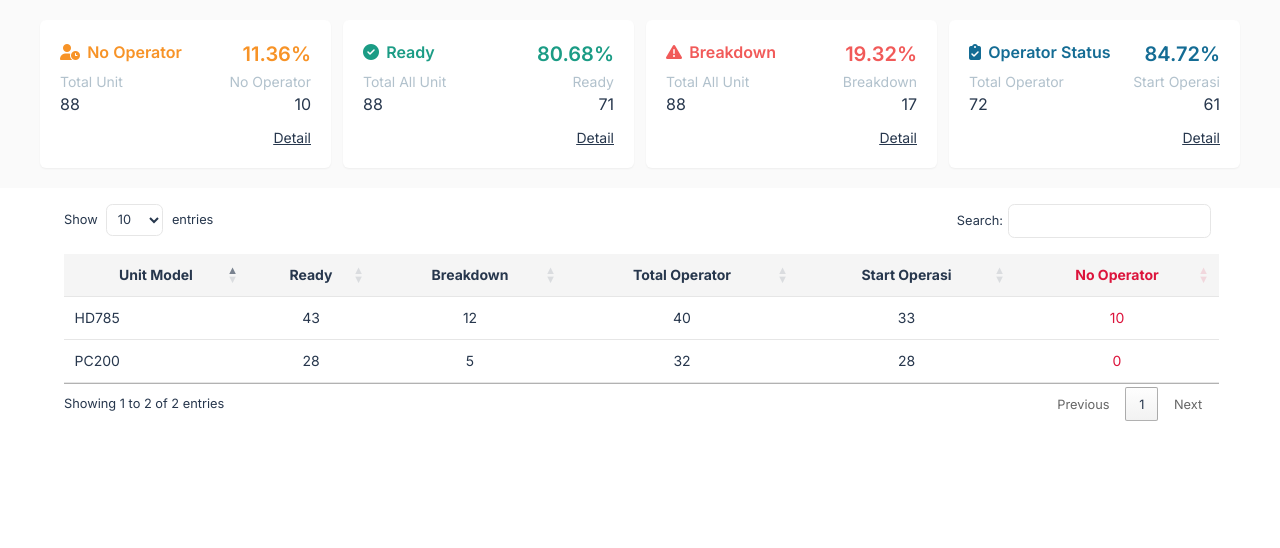
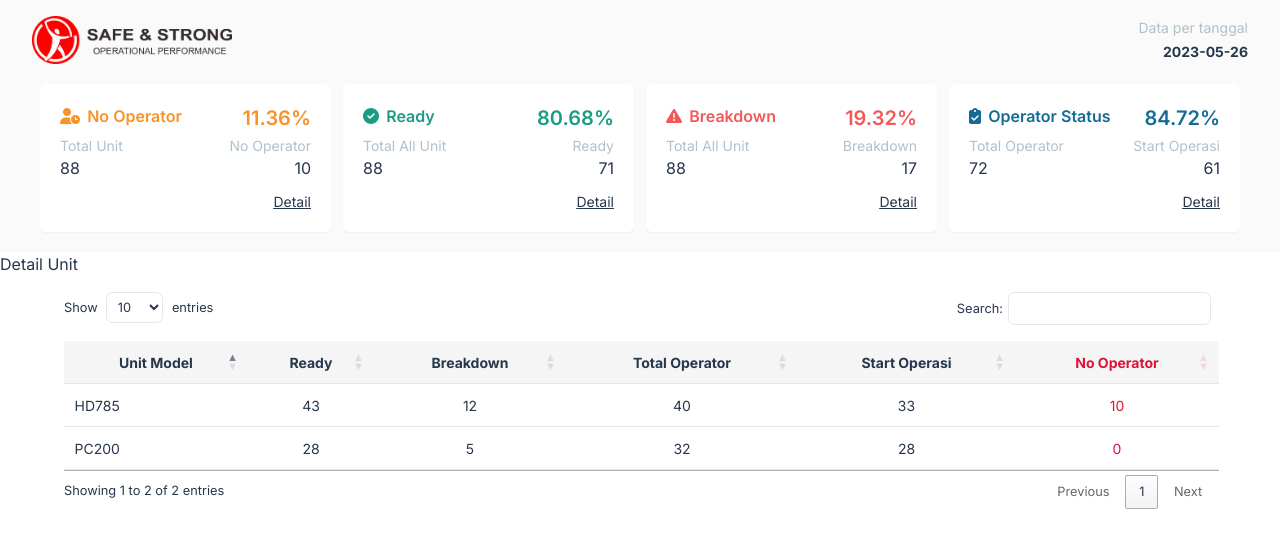
Before and after one commit to korizki/monitoringoperator, a Next.js app: page /dashboard in a window 1280 px wide. Shown: the top 548 px of the page. Built offline with nearby package versions, Linux system fonts and the light colour scheme.

Commit message:
Menambahkan label info tanggal dan logo PPA

```diff
--- a/app/dashboard/page.js
+++ b/app/dashboard/page.js
@@ -57,6 +57,12 @@ export default function Dashboard() {
         <>
             <Script src="https://cdn.datatables.net/v/dt/jq-3.6.0/dt-1.13.4/datatables.min.js" />
             <Link href="https://cdn.datatables.net/v/dt/jq-3.6.0/dt-1.13.4/datatables.min.css" />
+            <div className="pt-4 px-8 bg-[rgb(250,250,250)] flex items-center lg:justify-between ">
+                <img src="./ppa.png" width="200px"/>
+                <p className="text-sm text-sub text-right">Data per tanggal
+                    <p className="mt-1"><strong>{new Date().toLocaleDateString('fr-CA')}</strong></p>
+                </p>
+            </div>
             <div className="flex flex-col bg-[rgb(250,250,250)] gap-3 px-5 py-5 lg:flex-row lg:px-10">
                 <div title="Click for detail" className="bg-white cursor-pointer p-5 flex-1 rounded-md shadow-sm hover:translate-y-[-0.2em]">
                     <h1 className="flex justify-between align-center">
@@ -135,6 +141,9 @@ export default function Dashboard() {
                     </div>
                 </div>
             </div>
+            <div>
+                <h1>Detail Unit </h1>
+            </div>
             <div className="px-[5%] overflow-auto">
                 <div className="w-100 ">
                     <table id="tsummary"></table>
```
Also changed, not shown: public/ppa.png (added).
